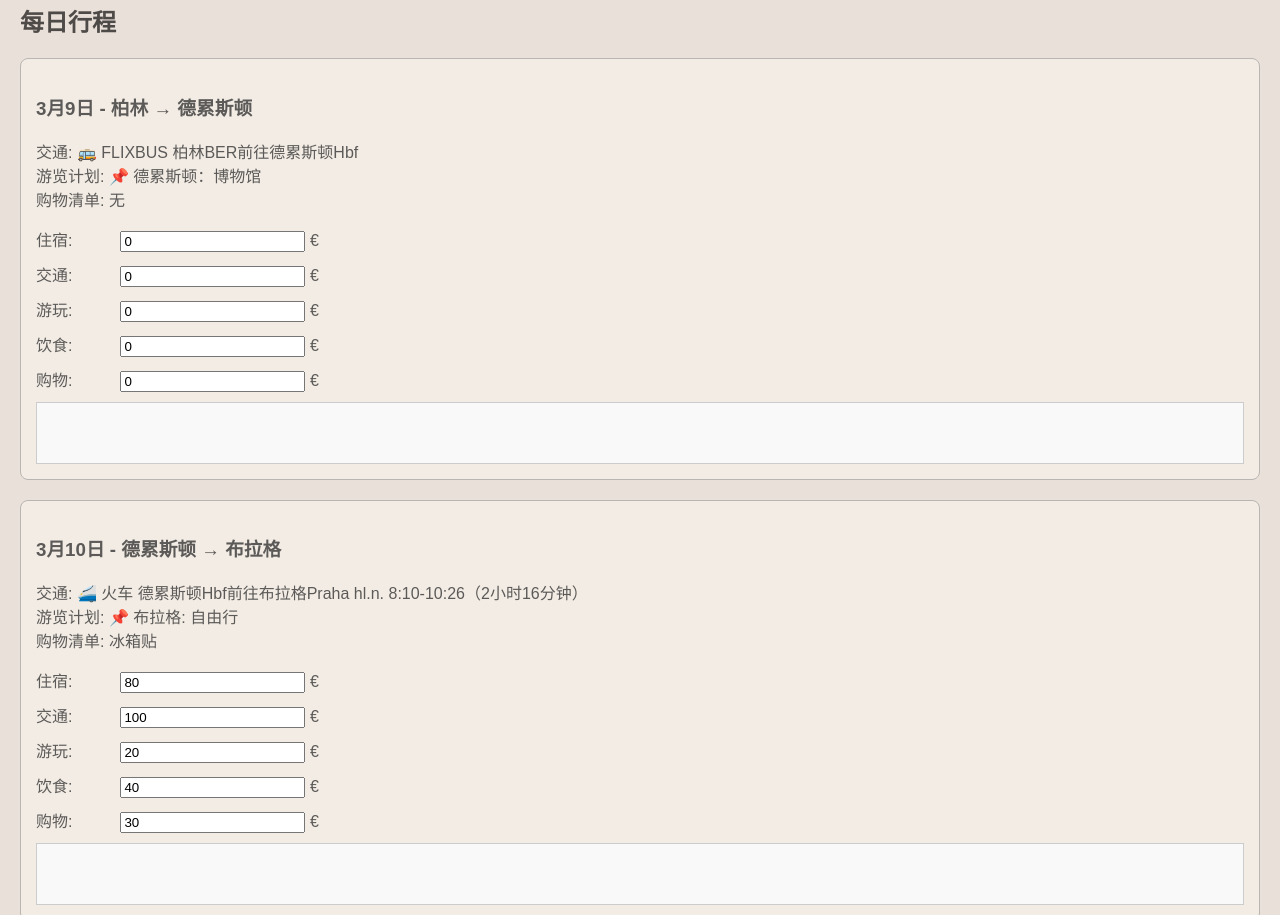
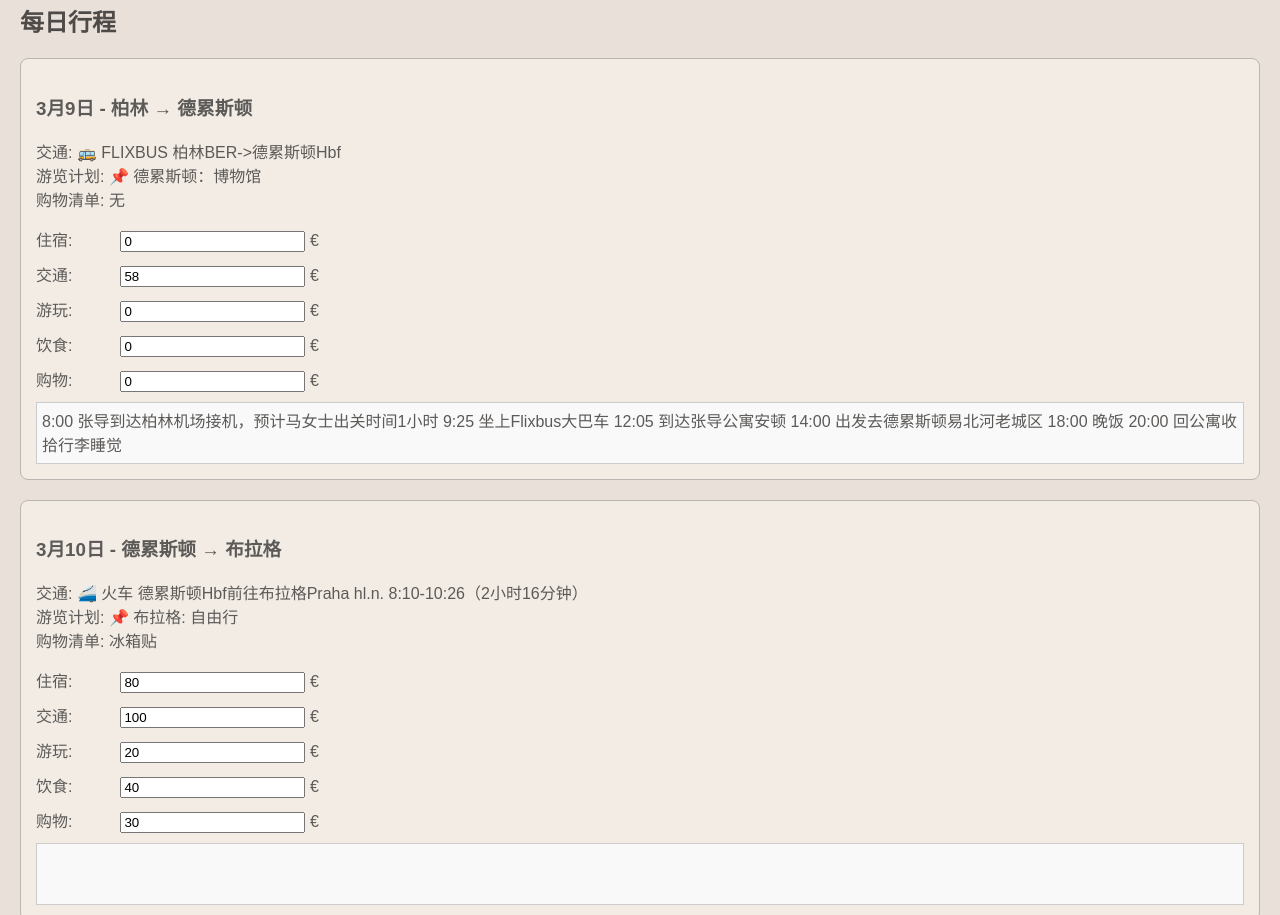
Before and after one commit to ZiaPlanet/ziaplanet.github.io, a plain HTML site: page index.html in a window 1280 px wide. Shown: the part 845-1760 px from the top of the page. Drawn offline with nearby package versions, Linux system fonts and the light colour scheme.

Commit message:
Edit Date 1.

```diff
--- a/index.html
+++ b/index.html
@@ -126,7 +126,7 @@
             if (activities.length === 0) {
                 console.log("No saved data, using default activities...");
                 activities = [
-                    { title: "3月9日 - 柏林 → 德累斯顿", details: "交通: 🚌 FLIXBUS 柏林BER前往德累斯顿Hbf\n游览计划: 📌 德累斯顿：博物馆\n 购物清单: 无", accommodation: 0, transport: 0, play: 0, food: 0, shopping: 0, notes: "" },
+                    { title: "3月9日 - 柏林 → 德累斯顿", details: "交通: 🚌 FLIXBUS 柏林BER->德累斯顿Hbf\n游览计划: 📌 德累斯顿：博物馆\n 购物清单: 无", accommodation: 0, transport: 58, play: 0, food: 0, shopping: 0, notes: "8:00 张导到达柏林机场接机，预计马女士出关时间1小时\n 9:25 坐上Flixbus大巴车\n 12:05 到达张导公寓安顿\n 14:00 出发去德累斯顿易北河老城区\n 18:00 晚饭 \n 20:00 回公寓收拾行李睡觉" },
                     { title: "3月10日 - 德累斯顿 → 布拉格", details: "交通: 🚄 火车 德累斯顿Hbf前往布拉格Praha hl.n. 8:10-10:26（2小时16分钟）\n 游览计划: 📌 布拉格: 自由行\n 购物清单: 冰箱贴", accommodation: 80.00, transport: 100.00, play: 20.00, food: 40.00, shopping: 30.00, notes: "" },
                     { title: "3月11日 - 布拉格 → 伊斯坦布尔", details: "交通: ✈️ 飞机 布拉格PRG前往伊斯坦布尔SAW 09:20-13:55\n 游览计划: 📌 伊斯坦布尔：自由行\n 购物清单: 冰箱贴，香水小瓶", accommodation: 120.00 , transport: 161.20, play: 80.00, food: 80.00, shopping:50.00, notes: "" },
                     { title: "3月12日 - 伊斯坦布尔", details: "交通: 🚌🚢 市内交通\n 游览计划: 📌 伊斯坦布尔：自由行\n 购物清单: 暂无", accommodation: 120.00 ,transport: 40.00, play: 200.00, food: 80.00, shopping:70.00, notes: "" },
```
